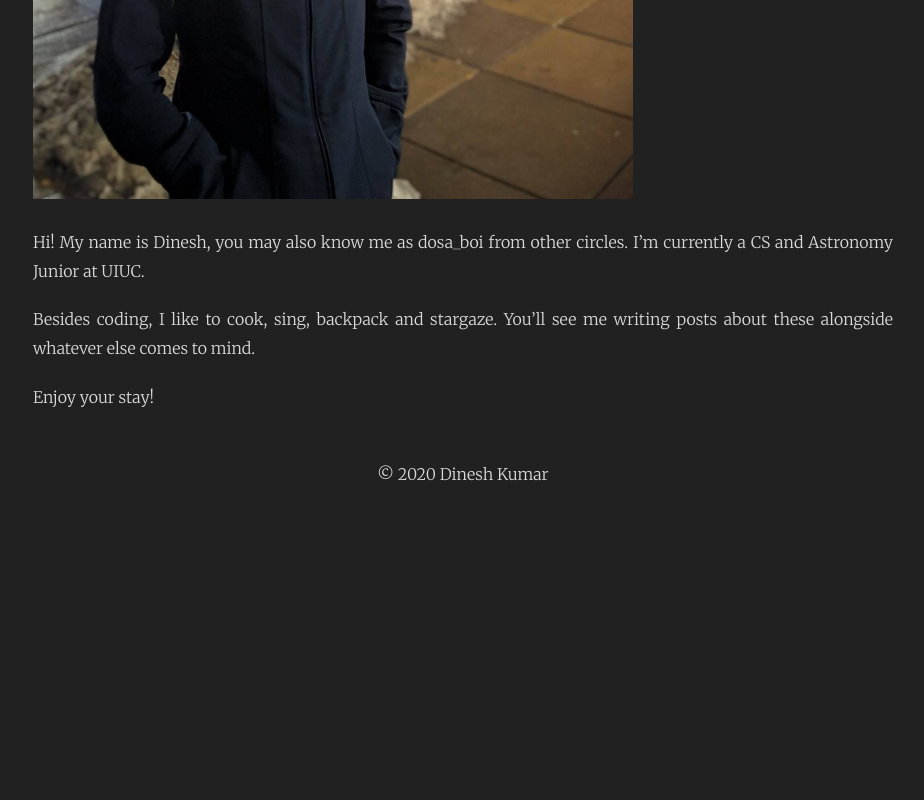
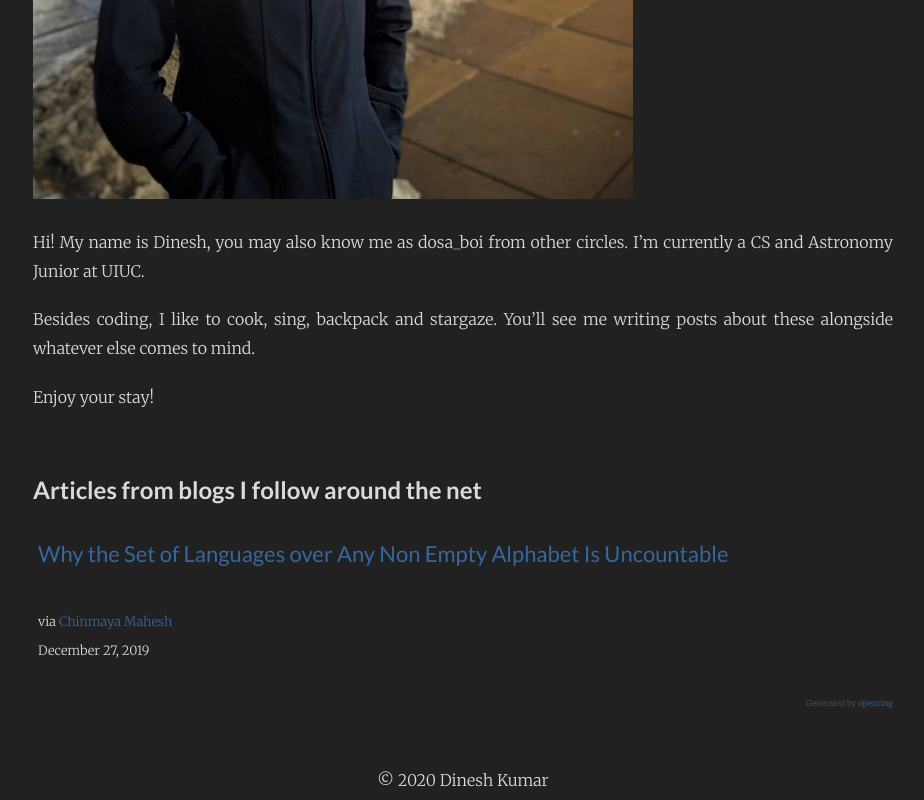
Before and after one commit to dineshkumar227/dineshkumar227.github.io, a plain HTML site: page about/index.html in a window 1280 px wide. Shown: the part 579-1379 px from the top of the page, without its empty margins (177-1101 px from the left). Before the commit the page ends 1073 px from the top, so only its background shows below. Drawn offline with nearby package versions, Linux system fonts and the light colour scheme.

Commit message:
rebuilding site Thu 21 May 2020 03:07:01 PM PDT

```diff
--- a/about/index.html
+++ b/about/index.html
@@ -13,12 +13,14 @@
 <meta name="twitter:title" content="About Me"/>
 <meta name="twitter:description" content="Hi! My name is Dinesh, you may also know me as dosa_boi from other circles. I&rsquo;m currently a CS and Astronomy Junior at UIUC.
 Besides coding, I like to cook, sing, backpack and stargaze. You&rsquo;ll see me writing posts about these alongside whatever else comes to mind.
-Enjoy your stay!"/>
+Enjoy your stay!
+Articles from blogs I follow around the net Why the Set of Languages over Any Non Empty Alphabet Is Uncountable  via Chinmaya Mahesh  December 27, 2019   Generated by openring   ."/>
 
     <meta property="og:title" content="About Me" />
 <meta property="og:description" content="Hi! My name is Dinesh, you may also know me as dosa_boi from other circles. I&rsquo;m currently a CS and Astronomy Junior at UIUC.
 Besides coding, I like to cook, sing, backpack and stargaze. You&rsquo;ll see me writing posts about these alongside whatever else comes to mind.
-Enjoy your stay!" />
+Enjoy your stay!
+Articles from blogs I follow around the net Why the Set of Languages over Any Non Empty Alphabet Is Uncountable  via Chinmaya Mahesh  December 27, 2019   Generated by openring   ." />
 <meta property="og:type" content="article" />
 <meta property="og:url" content="/about/" />
 
@@ -112,6 +114,65 @@ Enjoy your stay!" />
 <p>Hi! My name is Dinesh, you may also know me as dosa_boi from other circles. I&rsquo;m currently a CS and Astronomy Junior at UIUC.</p>
 <p>Besides coding, I like to cook, sing, backpack and stargaze. You&rsquo;ll see me writing posts about these alongside whatever else comes to mind.</p>
 <p>Enjoy your stay!</p>
+<section class="webring">
+  <h3>Articles from blogs I follow around the net</h3>
+  <section class="articles">
+
+    <div class="article">
+      <h4 class="title">
+        <a href="https://chinmayamahesh.me/languageproof.html" target="_blank" rel="noopener">Why the Set of Languages over Any Non Empty Alphabet Is Uncountable</a>
+      </h4>
+      <p class="summary">
+
+
+
+
+
+
+
+
+    </p>
+      <small class="source">
+        via <a href="https://chinmayamahesh.me">Chinmaya Mahesh</a>
+      </small>
+      <small class="date">December 27, 2019</small>
+    </div>
+
+  </section>
+  <p class="attribution">
+    Generated by
+    <a href="https://git.sr.ht/~sircmpwn/openring">openring</a>
+  </p>
+</section>
+<style>
+.webring .articles {
+  display: flex;
+  flex-wrap: wrap;
+  margin: -0.5rem;
+}
+.webring .title {
+  margin: 0;
+}
+.webring .article {
+  flex: 1 1 0;
+  display: flex;
+  flex-direction: column;
+  margin: 0.5rem;
+  padding: 0.5rem;
+  min-width: 10rem;
+}
+.webring .summary {
+  font-size: 0.8rem;
+  flex: 1 1 0;
+}
+.webring .attribution {
+  text-align: right;
+  font-size: 0.8rem;
+  color: #555;
+}
+</style>
+
+
 
   </article>
 </section>
--- a/index.xml
+++ b/index.xml
@@ -29,7 +29,8 @@
       <guid>/about/</guid>
       <description>Hi! My name is Dinesh, you may also know me as dosa_boi from other circles. I&amp;rsquo;m currently a CS and Astronomy Junior at UIUC.
 Besides coding, I like to cook, sing, backpack and stargaze. You&amp;rsquo;ll see me writing posts about these alongside whatever else comes to mind.
-Enjoy your stay!</description>
+Enjoy your stay!
+Articles from blogs I follow around the net Why the Set of Languages over Any Non Empty Alphabet Is Uncountable  via Chinmaya Mahesh  December 27, 2019   Generated by openring   .</description>
     </item>
 
   </channel>
```
Also changed, not shown: rss-shill-template.html (added, +48 -0 lines).
